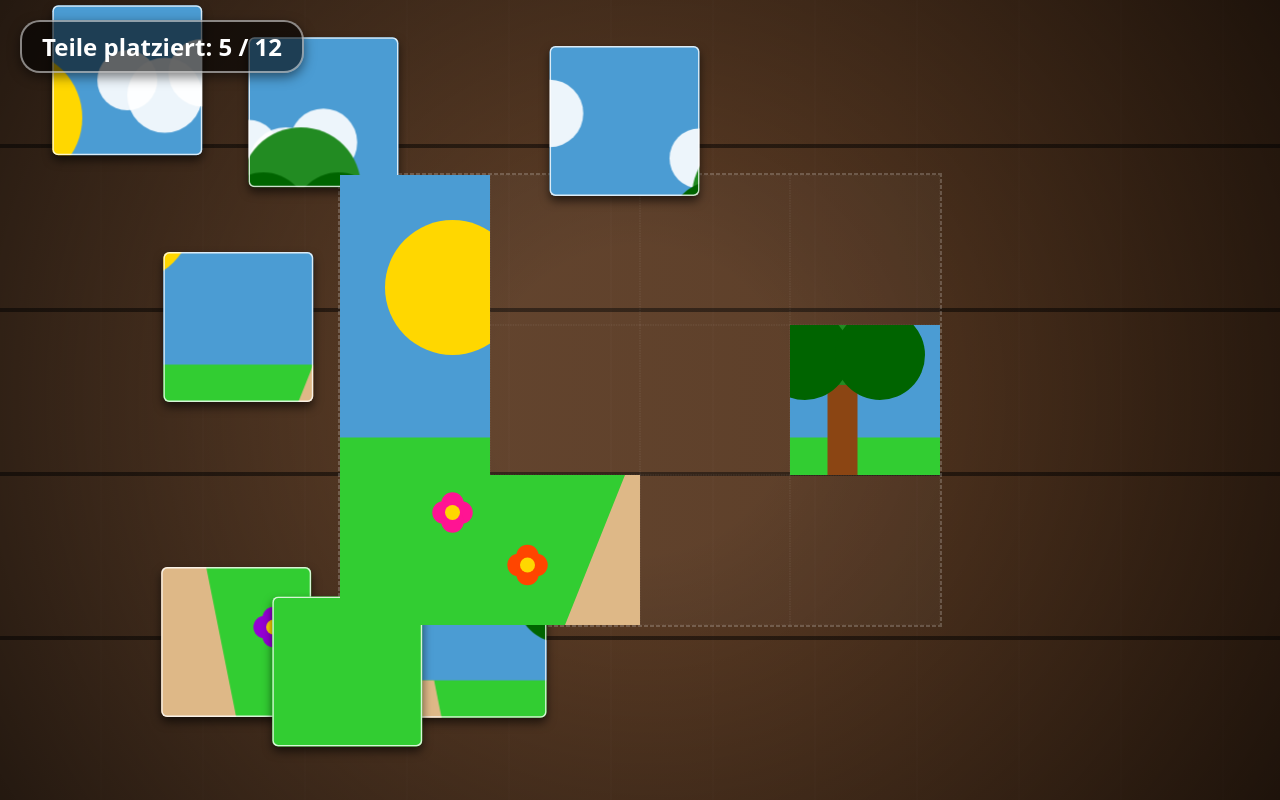
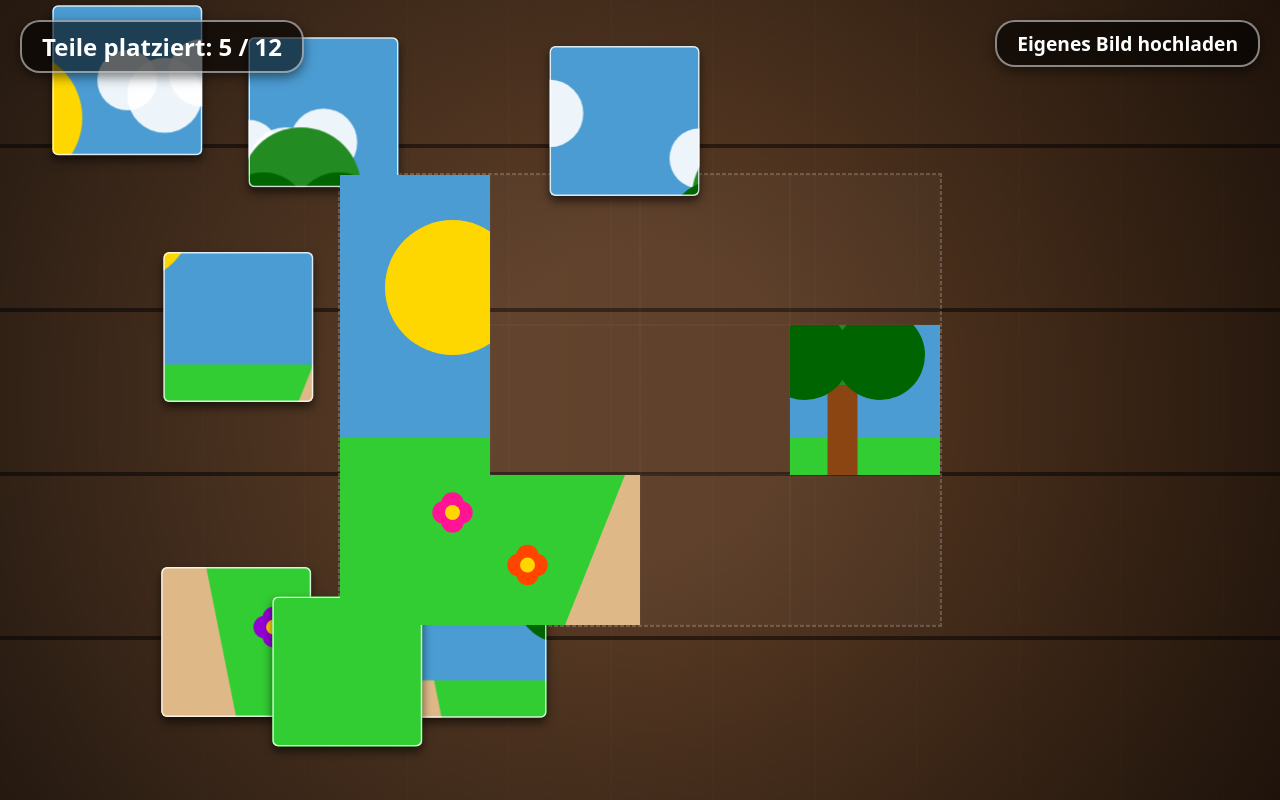
Before and after one commit to maximdziuba/seniors-projector, a plain HTML site: page index.html in a window 1280 px wide. Drawn offline with Linux system fonts and the light colour scheme.

Commit message:
Add custom image upload capability

```diff
--- a/index.html
+++ b/index.html
@@ -63,6 +63,31 @@
         border-radius: 20px;
         border: 2px solid rgba(255, 255, 255, 0.5);
         box-shadow: 0 4px 12px rgba(0,0,0,0.5);
+    }
+
+    #upload-btn {
+        position: absolute;
+        top: 20px;
+        right: 20px;
+        font-size: clamp(14px, 1.5vw, 20px);
+        font-weight: bold;
+        background: rgba(0, 0, 0, 0.6);
+        padding: 8px 20px;
+        border-radius: 20px;
+        border: 2px solid rgba(255, 255, 255, 0.5);
+        box-shadow: 0 4px 12px rgba(0,0,0,0.5);
+        cursor: pointer;
+        pointer-events: auto;
+        transition: transform 0.2s, background-color 0.2s;
+    }
+
+    #upload-btn:hover {
+        background: rgba(255, 255, 255, 0.2);
+        transform: scale(1.05);
+    }
+
+    #image-upload {
+        display: none;
     }
 
     #game-wrapper {
@@ -217,6 +242,8 @@
 
 <div id="ui-layer">
     <div id="progress">Teile platziert: 0 / 12</div>
+    <label for="image-upload" id="upload-btn">Eigenes Bild hochladen</label>
+    <input type="file" id="image-upload" accept="image/*">
 </div>
 
 <div id="game-wrapper">
@@ -514,6 +541,16 @@
     document.getElementById('play-again-btn').addEventListener('click', initGame);
     document.addEventListener('contextmenu', e => e.preventDefault());
 
+    // Handle Custom Image Upload
+    document.getElementById('image-upload').addEventListener('change', function(e) {
+        const file = e.target.files[0];
+        if (file) {
+            const url = URL.createObjectURL(file);
+            document.documentElement.style.setProperty('--puzzle-bg', `url("${url}")`);
+            initGame(); // Restart game with new image
+        }
+    });
+
     initGame();
 </script>
 </body>
```
